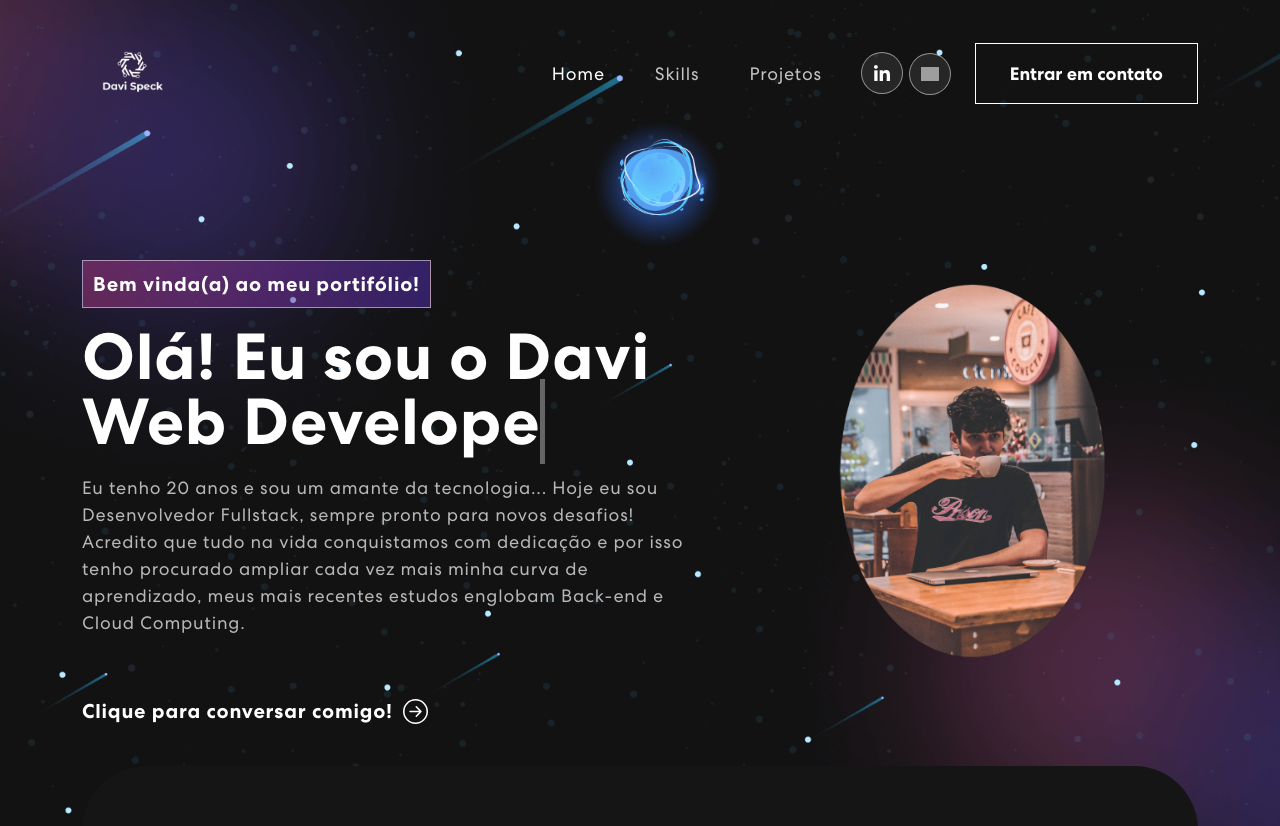
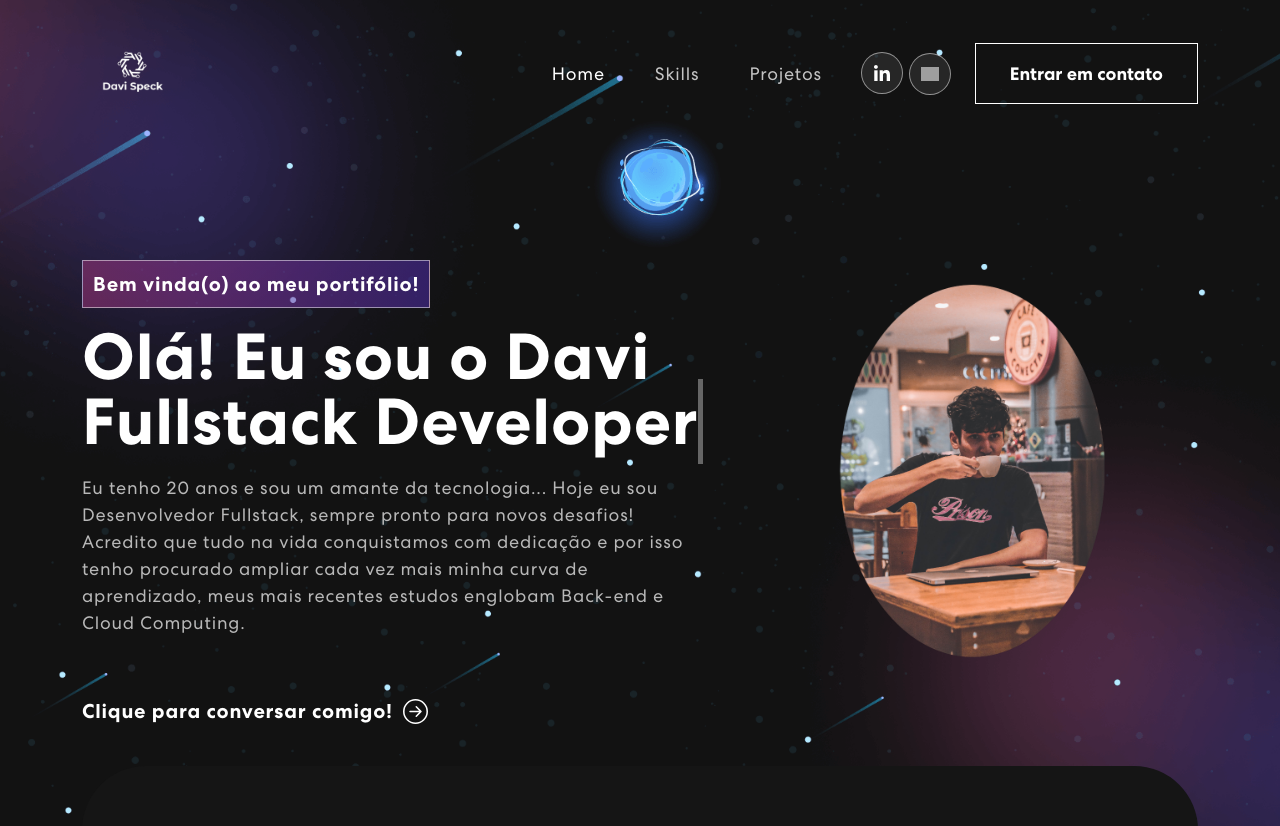
Before and after one commit to DaviSpeck/portifolio, a React (Create React App) app: page / in a window 1280 px wide. Shown: the top 826 px of the page. Built offline with nearby package versions, Linux system fonts and the light colour scheme; no server answers; grey boxes are pictures that could not be loaded.

Commit message:
sending correct functions

```diff
--- a/src/components/Banner.js
+++ b/src/components/Banner.js
@@ -11,7 +11,7 @@ export const Banner = () => {
   const [text, setText] = useState('');
   const [delta, setDelta] = useState(300 - Math.random() * 100);
   const [index, setIndex] = useState(1);
-  const toRotate = [ "Web Developer", "Web Designer", "UI/UX Designer" ];
+  const toRotate = [ "Fullstack Developer", "Front-end", "Back-end", "Devops Cloud" ];
   const period = 2000;
 
   useEffect(() => {
@@ -55,7 +55,7 @@ export const Banner = () => {
             <TrackVisibility>
               {({ isVisible }) =>
               <div className={isVisible ? "animate__animated animate__fadeIn" : ""}>
-                <span className="tagline">Bem vinda(a) ao meu portifólio!</span>
+                <span className="tagline">Bem vinda(o) ao meu portifólio!</span>
                 <h1>{`Olá! Eu sou o Davi`} <span className="txt-rotate" dataPeriod="1000" data-rotate='[ "Fullstack Developer", "Front-end", "Back-end", "Devops Cloud" ]'><span className="wrap">{text}</span></span></h1>
                   <p>Eu tenho 20 anos e sou um amante da tecnologia... Hoje eu sou Desenvolvedor Fullstack, sempre pronto para novos desafios! Acredito que tudo na vida conquistamos com dedicação e por isso tenho procurado ampliar cada vez mais minha curva de aprendizado, meus mais recentes estudos englobam Back-end e Cloud Computing.</p>
                   <button onClick={() =>  window.open("https://wa.me/5561996570568?text=Ol%C3%A1%21+Vim+atrav%C3%A9s+do+seu+portif%C3%B3lio+e+gostaria+de+conversar+com+voc%C3%AA%21")}>Clique para conversar comigo!<ArrowRightCircle size={25} /></button>
```
